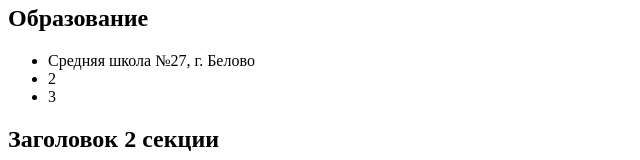
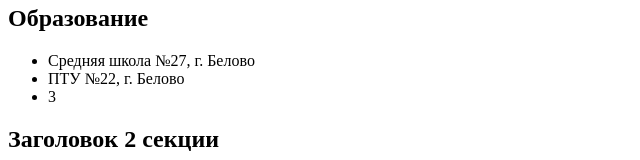
Before and after one commit to Yagunov-A/webpage, a plain HTML site: page index.html in a window 1280 px wide. Shown: the part 122-282 px from the top of the page, without its empty margins (0-640 px from the left). Drawn offline with Linux system fonts and the light colour scheme.

```diff
--- a/index.html
+++ b/index.html
@@ -13,7 +13,7 @@
             <h2>Образование</h2>
             <ul>
                 <li>Средняя школа №27, г. Белово</li>
-                <li>2</li>
+                <li>ПТУ №22, г. Белово</li>
                 <li>3</li>
             </ul>
         </section>
```
